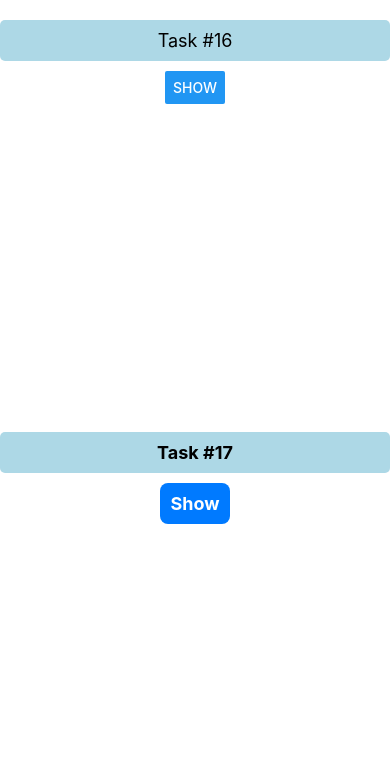
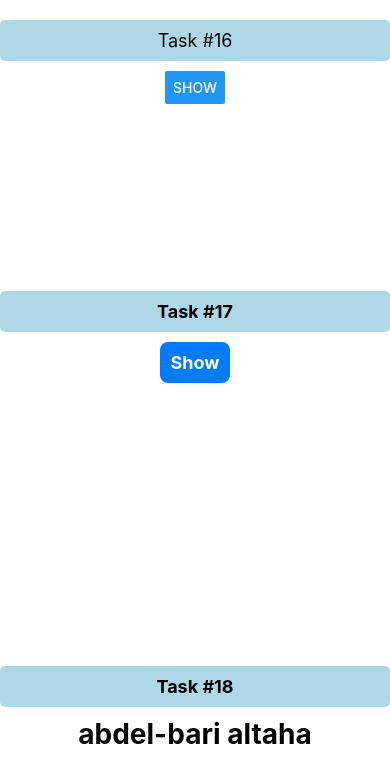
Before and after one commit to baritaha/JoVision-react-Tasks, a React Native app: screen / in a window 390 px wide. Shown: the top 782 px of the page. Built offline with nearby package versions, Linux system fonts and the light colour scheme.

Commit message:
add Task#18 with some update on Task#17

```diff
--- a/App.tsx
+++ b/App.tsx
@@ -2,6 +2,7 @@ import React from 'react';
 import { StyleSheet, View } from 'react-native';
 import Task16 from './Tasks/Task#16'; // Import the Task Component
 import Task17 from './Tasks/Task#17';
+import Task18 from './Tasks/Task#18';
 
 const styles = StyleSheet.create({
   container: {
@@ -14,6 +15,7 @@ const App = () => {
     <View style={styles.container}>
       <Task16 />
       <Task17/>
+      <Task18/>
     </View>
   );
 };
--- a/Tasks/Task#17.js
+++ b/Tasks/Task#17.js
@@ -11,7 +11,7 @@ const Task17 = () => {
         style={styles.button}
         onPress={() => setIsVisible(!isVisible)}
       >
-        <Text style={styles.buttonText}>{isVisible ? "Hide" : "Show"}</Text>
+        <Text style={styles.buttonText}>{isVisible ? 'Hide' : 'Show'}</Text>
       </TouchableOpacity>
 
       {isVisible && <Text style={styles.text}>abdel-bari altaha</Text>}
--- /dev/null
+++ b/Tasks/Task#18.js
@@ -0,0 +1,35 @@
+import React, { useState, useEffect } from 'react';
+import { View, Text, ActivityIndicator, StyleSheet } from 'react-native';
+
+const Task18 = () => {
+  const [isLoading, setIsLoading] = useState(true);
+
+  useEffect(() => {
+    setTimeout(() => {
+      setIsLoading(false);
+    }, 5000);
+  }, []);
+
+  return (
+    <View style={styles.container}>
+      <Text style={styles.text2}>Task #18</Text>
+      {isLoading ? (
+        <>
+          <ActivityIndicator size="large" color="#007AFF" />
+          <Text style={styles.loadingText}>Loading...</Text>
+        </>
+      ) : (
+        <Text style={styles.nameText}>abdel-bari altaha</Text>
+      )}
+    </View>
+  );
+};
+
+const styles = StyleSheet.create({
+  container: { flex: 1, justifyContent: 'center', alignItems: 'center' },
+  loadingText: { fontSize: 20, marginTop: 10, color: '#666' },
+  nameText: { fontSize: 28, fontWeight: 'bold', color: 'black' },
+ text2: { fontSize: 18, margin: 10, backgroundColor: 'lightblue', padding: 10, borderRadius: 5, width: '100%', textAlign: 'center',fontWeight: 'bold' },
+});
+
+export default Task18;
```
